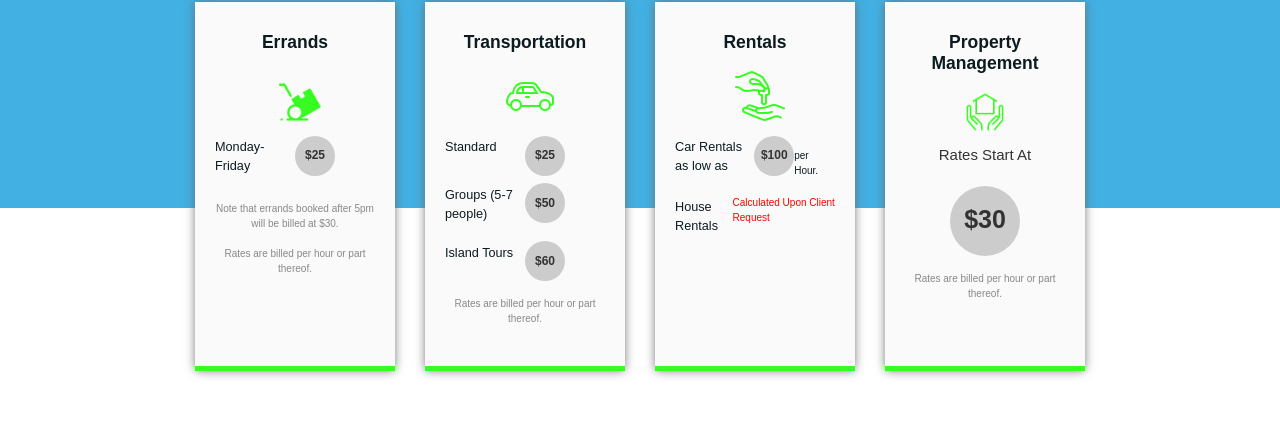
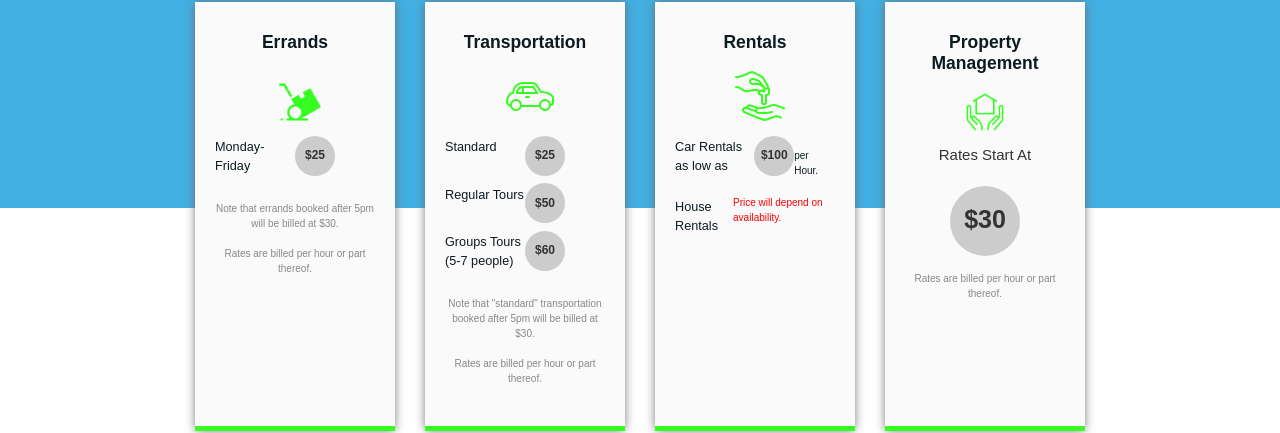
Before and after one commit to hades102zues/atwellerand_ssr, a Next.js app: page / in a window 1280 px wide. Shown: the part 2186-2619 px from the top of the page. Built offline with nearby package versions, Linux system fonts and the light colour scheme.

Commit message:
Content Adjustment

```diff
--- a/Book/Sections/Form/ReservationForm.tsx
+++ b/Book/Sections/Form/ReservationForm.tsx
@@ -71,12 +71,13 @@ class ReservationForm extends Component<IProps, IState> {
       servicesConfig: [
         "Car Rental",
         "House/Apartment Rental",
-        " Appliances Rental",
+        "Appliances Rental",
         "Shopping",
         "Event Planning",
         "Package Delivery",
         "Chauffeuring",
-        "Island Tours",
+        "Regular Tours",
+        "Group Tours",
         "Airport Transfers",
         "Personal Shuttles",
         "Property Maintenance",
--- a/shared/Pricing/Pricing.tsx
+++ b/shared/Pricing/Pricing.tsx
@@ -107,21 +107,23 @@ const Pricing: React.FC = () => {
                       <p className={styles.special_price}>$25</p>
                     </div>
                   </div>
-
                   <div className={styles.day_info}>
-                    <p className={styles.day}>Groups (5-7 people)</p>
+                    <p className={styles.day}>Regular Tours</p>
                     <div className={styles.special_price_box}>
                       <p className={styles.special_price}>$50</p>
                     </div>
                   </div>
                   <div className={styles.day_info}>
-                    <p className={styles.day}>Island Tours</p>
+                    <p className={styles.day}>Groups Tours (5-7 people)</p>
                     <div className={styles.special_price_box}>
                       <p className={styles.special_price}>$60</p>
                     </div>
                   </div>
                 </div>
-
+                <p className={styles.disclaimer}>
+                  Note that "standard" transportation booked after 5pm will be
+                  billed at $30.
+                </p>
                 <p className={styles.disclaimer}>
                   Rates are billed per hour or part thereof.
                 </p>
@@ -150,7 +152,7 @@ const Pricing: React.FC = () => {
                   <div className={styles.day_info}>
                     <p className={styles.day}>House Rentals</p>
                     <p style={{ color: "red" }}>
-                      Calculated Upon Client Request
+                      Price will depend on availability.
                     </p>
                   </div>
                 </div>
```
